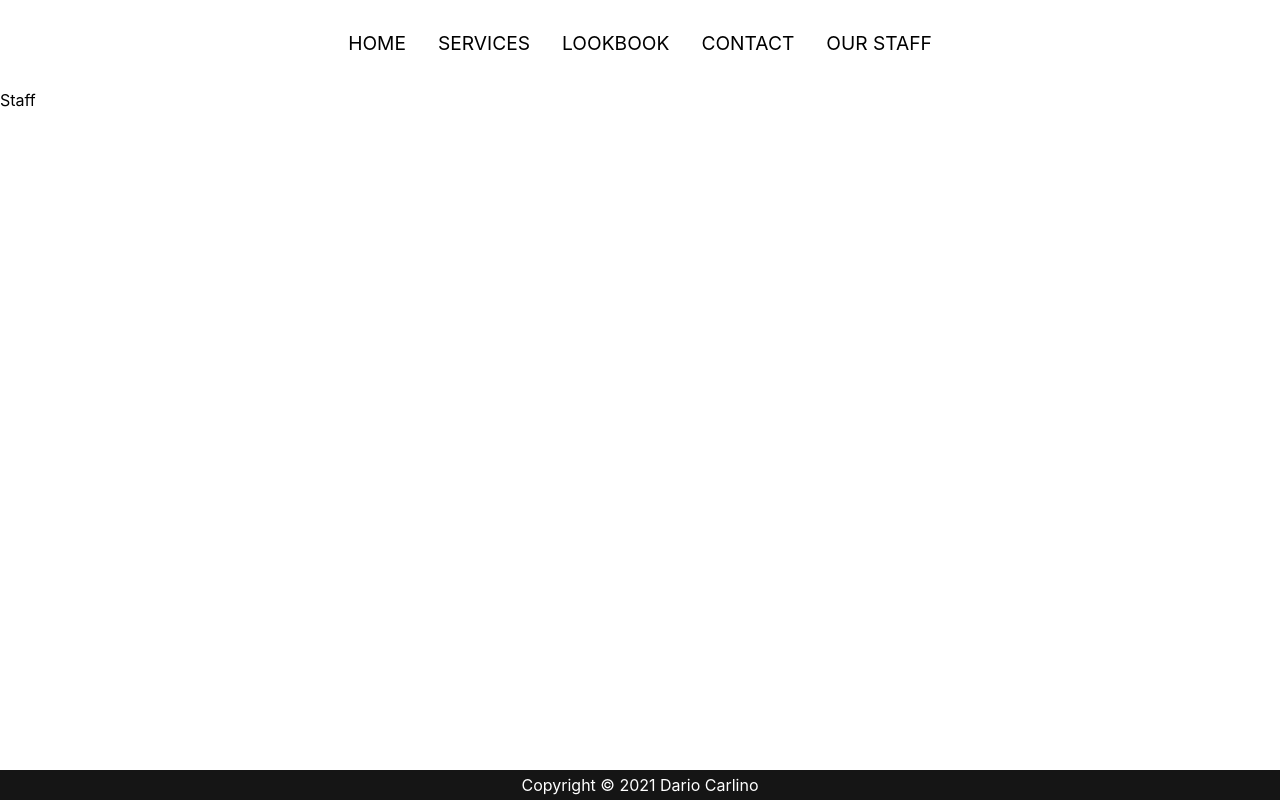
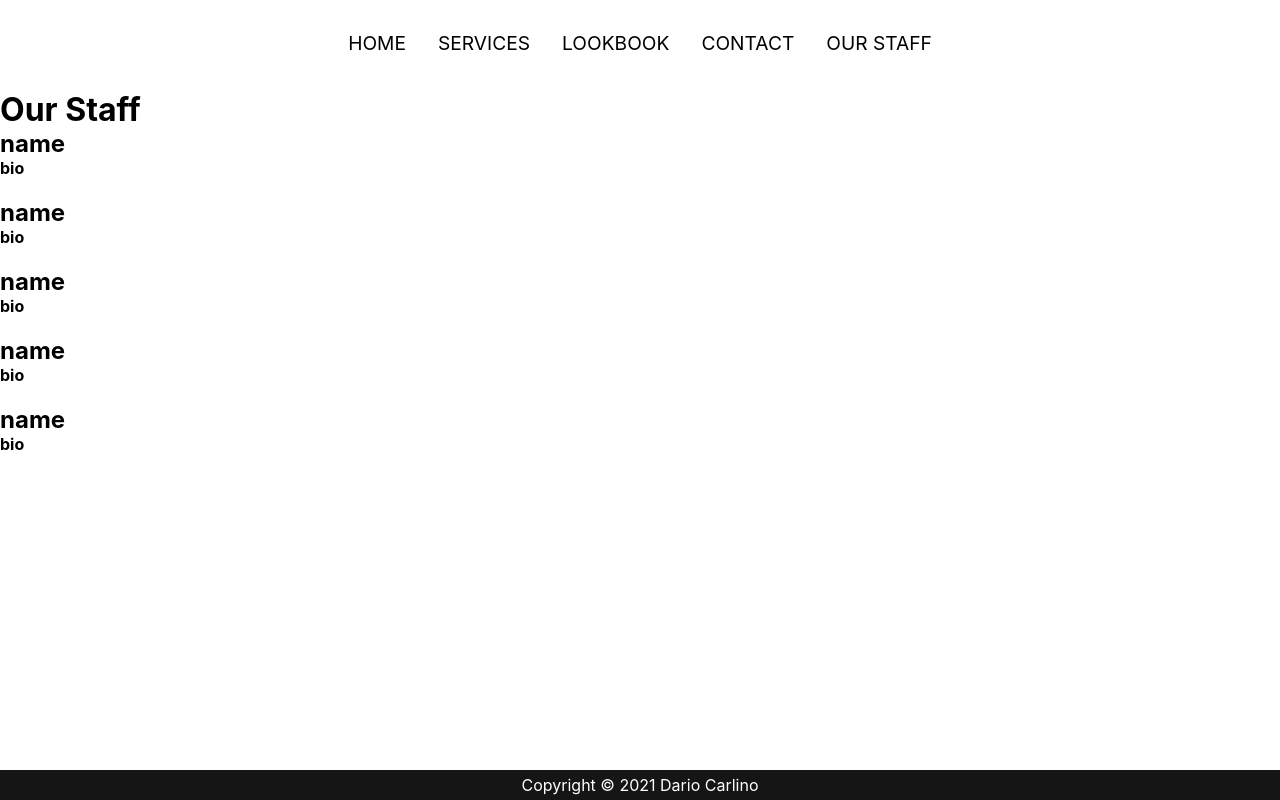
Before and after one commit to cloudymolecule/salon-template, a React (Create React App) app: page /our-staff in a window 1280 px wide. Built offline with nearby package versions, Linux system fonts and the light colour scheme.

Commit message:
Add staff

```diff
--- a/src/components/Services.js
+++ b/src/components/Services.js
@@ -27,7 +27,7 @@ function Services() {
             <h1 className='services-title'>Our Services</h1>
             <div className='services-container'>
                 <ul className='services'>
-                {servs}
+                    {servs}
                 </ul>
             </div>
         </>
--- a/src/components/Staff.js
+++ b/src/components/Staff.js
@@ -1,12 +1,27 @@
 import React from 'react'
 import '../styles/Staff.css'
+import { StaffList } from '../constants/StaffList'
 
 
 function Staff() {
+
+    const allStaff = StaffList.map(s => {
+        return <div className='staff-member'>
+        <h2 className='staff-name'>{s.name}</h2>
+        <h4 className='staff-bio'>{s.bio}</h4>
+        <img className='staff-image' src={s.image}/>
+        </div>
+    })
+
     return (
-        <div>
-            <p>Staff</p>
-        </div>
+        <>
+            <h1 className='staff-title'>Our Staff</h1>
+            <div className='staff-container'>
+                <ul className='staff-list'>
+                    {allStaff}
+                </ul>
+            </div>
+        </>
     )
 }
 
--- /dev/null
+++ b/src/constants/StaffList.js
@@ -0,0 +1,27 @@
+export const StaffList = [
+    {
+        name: 'name',
+        bio: 'bio',
+        imageURL: 'imageURL'
+    },
+    {
+        name: 'name',
+        bio: 'bio',
+        imageURL: 'imageURL'
+    },
+    {
+        name: 'name',
+        bio: 'bio',
+        imageURL: 'imageURL'
+    },
+    {
+        name: 'name',
+        bio: 'bio',
+        imageURL: 'imageURL'
+    },
+    {
+        name: 'name',
+        bio: 'bio',
+        imageURL: 'imageURL'
+    }
+]
```
